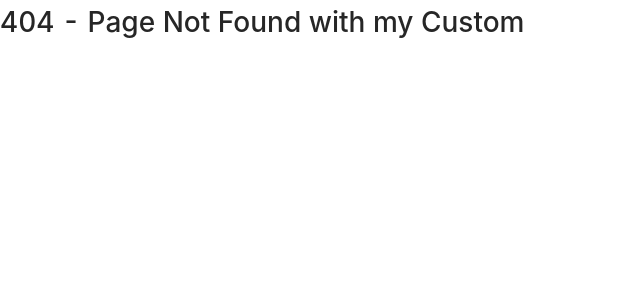
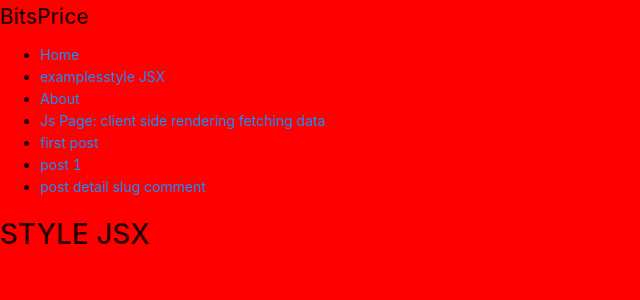
Before and after one commit to datagit/nextjs-tutorial, a Next.js app: page /stylejsx in a window 1280 px wide. Before the commit this address had no page. Shown: the top 300 px of the page, without its empty margins (0-640 px from the left). Built offline with nearby package versions, Linux system fonts and the light colour scheme.

Commit message:
debug with VS code

```diff
--- a/components/Navbar.js
+++ b/components/Navbar.js
@@ -10,6 +10,7 @@ const Navbar = () => (
                     </li>
                     <li>
                         <Link href='/examples'><a>examples</a></Link>
+                        <Link href='/stylejsx'><a>style JSX</a></Link>
                     </li>
                     <li>
                         <Link href='/about'><a>About</a></Link>
--- a/components/ReactHookFormExamples.js
+++ b/components/ReactHookFormExamples.js
@@ -1,7 +1,11 @@
 import React from "react";
 import { useForm } from "react-hook-form";
+import styled from '@emotion/styled';
 
 export default function ReactHookFormExamples() {
+    const span = styled.span`
+    color: red;
+    `
     const { register, handleSubmit, watch, errors } = useForm();
     const onSubmit = data => console.log(data);
 
@@ -14,7 +18,7 @@ export default function ReactHookFormExamples() {
         <input name="example" defaultValue="test" ref={register} />
 
         {/* include validation with required or other standard HTML validation rules */}
-        <input name="exampleRequired" ref={register({ required: true })} />`
+        <input name="exampleRequired" ref={register({ required: true })} />
         {/* errors will return when field validation fails  */}
         {errors.exampleRequired && <span>This field is required</span>}
 
--- a/package.json
+++ b/package.json
@@ -10,6 +10,8 @@
   },
   "dependencies": {
     "@ant-design/icons": "^4.2.2",
+    "@emotion/core": "^10.0.35",
+    "@emotion/styled": "^10.0.27",
     "@testing-library/dom": "^7.24.2",
     "@testing-library/jest-dom": "^5.11.4",
     "@testing-library/react": "^11.0.4",
--- a/pages/_app.js
+++ b/pages/_app.js
@@ -1,6 +1,8 @@
 import 'antd/dist/antd.css';
 // import "../styles.css";
 // import 'antd/es/button/style/index.css';
+
+//
 
 // This default export is required in a new `pages/_app.js` file.
 export default function MyApp({ Component, pageProps }) {
--- a/pages/index.js
+++ b/pages/index.js
@@ -32,6 +32,7 @@ const Index = (props) => (
 //This gets called on every request
 export async function getServerSideProps() {
     //only run at server side
+    //debugger;
     console.log("ENV_NAME=" + process.env.ENV_NAME);
     // console.log(process.env.CIRCLE_NODE_TOTAL);
     // console.log(process.env.DB_HOST);
--- /dev/null
+++ b/pages/stylejsx.js
@@ -0,0 +1,18 @@
+import React, { useState } from 'react';
+import Layout from '../components/Layout';
+import StyleJsxOne from "../components/StyleJsxOne";
+
+const StyleJsx = () => {
+    return (
+        <Layout>
+            <div>
+                <h1>STYLE JSX</h1>
+                <StyleJsxOne/>
+
+            </div>
+
+        </Layout>
+    );
+}
+
+export default StyleJsx;
```
Also changed, not shown: 2 other files (tests, documents, lock files or other folders).
